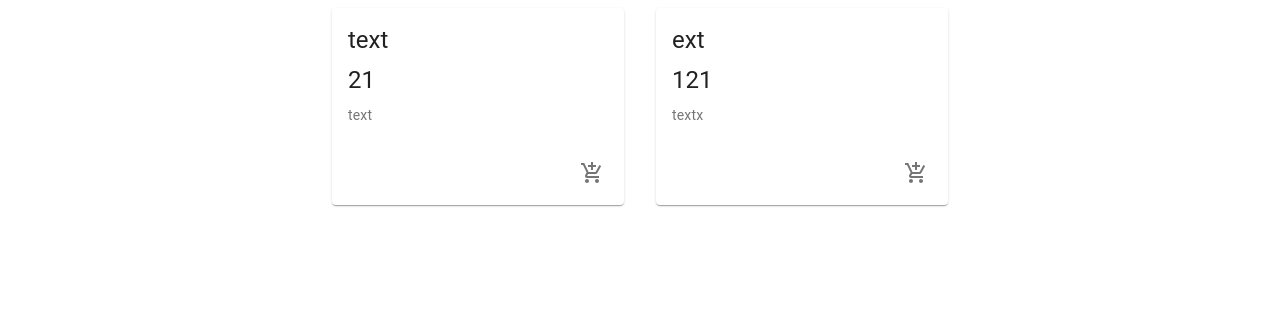
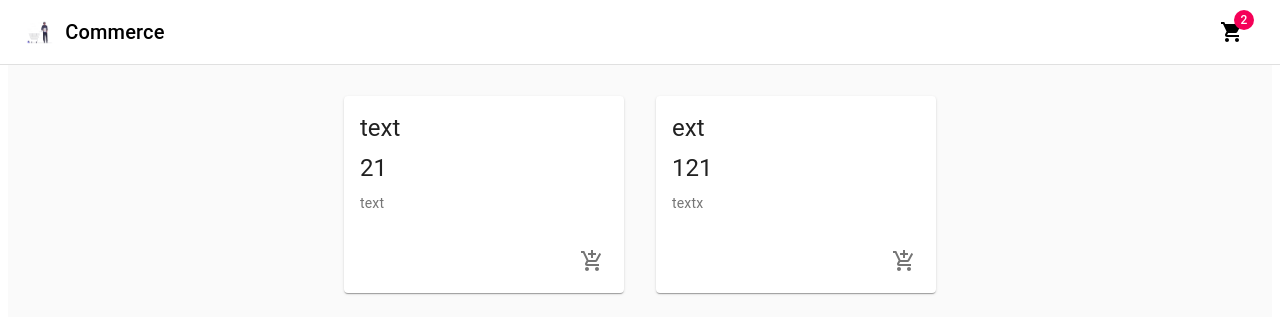
Before and after one commit to amolTelang/eCommerce, a React (Create React App) app in the folder app/: page / in a window 1280 px wide. Shown: the top 334 px of the page. Built offline with nearby package versions, Linux system fonts and the light colour scheme.

Commit message:
started commerce js template

```diff
--- a/app/src/App.js
+++ b/app/src/App.js
@@ -1,8 +1,9 @@
 import React from 'react'
-import Products from './components/products/Products'
+import {Products,Navbar} from './components'
 const App = () => {
     return (
         <div>
+            <Navbar/>
             <Products/>
         </div>
     )
--- /dev/null
+++ b/app/src/components/index.js
@@ -0,0 +1,2 @@
+export {default as Navbar} from './navbar/Navbar'
+export {default as Products} from './products/Products'
--- a/app/src/components/navbar/Navbar.jsx
+++ b/app/src/components/navbar/Navbar.jsx
@@ -1,10 +1,28 @@
-import React from 'react'
-import { AppBar,Toolbar,IconButton,Badge,MenuItem,Menu,Typography } from '@material-ui/core'
+import React,{Fragment} from 'react'
+import { AppBar,Toolbar,IconButton,Badge,MenuItem,Menu,Typography } from '@material-ui/core';
+import { ShoppingCart } from '@material-ui/icons';
+import logo from '../../assests/shopIcon.png';
+import useStyles from './styles';
 const Navbar = () => {
-    return (
-        <div>
-
-        </div>
+    const classes=useStyles();
+        return (
+       <Fragment>
+        <AppBar position="fixed" className={classes.appBar} color="inherit">
+            <Toolbar>
+                <Typography variant="h6" className={classes.title} color="inherit">
+                    <img src={logo} alt="Commerce" height="25px" className={classes.image}/>
+                    Commerce
+                </Typography>
+                <div className={classes.grow}/>
+                <div className={classes.button}/>
+                    <IconButton aria-label="Show cart items" color="inherit">
+                        <Badge badgeContent={2} color="secondary">
+                            <ShoppingCart/>
+                        </Badge>
+                    </IconButton>
+            </Toolbar>
+        </AppBar>
+       </Fragment>
     )
 }
 
--- /dev/null
+++ b/app/src/components/navbar/styles.js
@@ -0,0 +1,68 @@
+import { makeStyles, fade } from '@material-ui/core/styles';
+
+const drawerWidth = 0;
+
+export default makeStyles((theme) => ({
+  appBar: {
+    boxShadow: 'none',
+    borderBottom: '1px solid rgba(0, 0, 0, 0.12)',
+    [theme.breakpoints.up('sm')]: {
+      width: `calc(100% - ${drawerWidth}px)`,
+      marginLeft: drawerWidth,
+    },
+  },
+  title: {
+    flexGrow: 1,
+    alignItems: 'center',
+    display: 'flex',
+    textDecoration: 'none',
+  },
+  image: {
+    marginRight: '10px',
+  },
+  menuButton: {
+    marginRight: theme.spacing(2),
+    [theme.breakpoints.up('sm')]: {
+      display: 'none',
+    },
+  },
+  grow: {
+    flexGrow: 1,
+  },
+  search: {
+    position: 'relative',
+    borderRadius: theme.shape.borderRadius,
+    backgroundColor: fade(theme.palette.common.white, 0.15),
+    '&:hover': {
+      backgroundColor: fade(theme.palette.common.white, 0.25),
+    },
+    marginRight: theme.spacing(2),
+    marginLeft: 0,
+    width: '100%',
+    [theme.breakpoints.up('sm')]: {
+      width: 'auto',
+    },
+  },
+  searchIcon: {
+    padding: theme.spacing(0, 2),
+    height: '100%',
+    position: 'absolute',
+    pointerEvents: 'none',
+    display: 'flex',
+    alignItems: 'center',
+    justifyContent: 'center',
+  },
+  inputRoot: {
+    color: 'inherit',
+  },
+  inputInput: {
+    padding: theme.spacing(1, 1, 1, 0),
+    // vertical padding + font size from searchIcon
+    paddingLeft: `calc(1em + ${theme.spacing(4)}px)`,
+    transition: theme.transitions.create('width'),
+    width: '100%',
+    [theme.breakpoints.up('md')]: {
+      width: '20ch',
+    },
+  },
+}));
--- a/app/src/components/products/Products.jsx
+++ b/app/src/components/products/Products.jsx
@@ -2,6 +2,7 @@
 import React from 'react';
 import {Grid} from '@material-ui/core';
 import Product from './product/Product';
+import useStyles from './styles'
 
 const products=[
   {id:1,name:'text',description:'text',price:21},
@@ -10,8 +11,10 @@
 ];
 //component
 const Products=()=>{
+    const classes=useStyles();
     return(
-    <main>
+    <main className={classes.content}>
+        <div className={classes.toolbar}/>
         <Grid container justify="center" spacing={4}>
         {products.map((product)=>(
             <Grid item key={product.id} xs={12} sm={6} md={4} lg={3}>
--- a/app/src/components/products/product/Product.jsx
+++ b/app/src/components/products/product/Product.jsx
@@ -2,7 +2,7 @@
 import React from 'react'
 import { Card,CardMedia,CardContent,CardActions,Typography,IconButton } from '@material-ui/core';
 import {AddShoppingCart, CallMissedSharp} from '@material-ui/icons'
-import useStyles from '../styles';
+import useStyles from './styles';
 
 //component
 const Product = ({product}) => {
--- /dev/null
+++ b/app/src/components/products/product/styles.js
@@ -0,0 +1,18 @@
+import { makeStyles } from "@material-ui/core/styles";
+export default makeStyles(()=>({
+    root: {
+        maxWidth: '100%',
+      },
+      media: {
+        height: 0,
+        paddingTop: '56.25%', // 16:9
+      },
+      cardActions: {
+        display: 'flex',
+        justifyContent: 'flex-end',
+      },
+      cardContent: {
+        display: 'flex',
+        justifyContent: 'space-between',
+      }
+}));
--- a/app/src/components/products/styles.js
+++ b/app/src/components/products/styles.js
@@ -1,18 +1,13 @@
-import { makeStyles } from "@material-ui/core/styles";
-export default makeStyles(()=>({
-    root: {
-        maxWidth: '100%',
-      },
-      media: {
-        height: 0,
-        paddingTop: '56.25%', // 16:9
-      },
-      cardActions: {
-        display: 'flex',
-        justifyContent: 'flex-end',
-      },
-      cardContent: {
-        display: 'flex',
-        justifyContent: 'space-between',
-      }
+import { makeStyles } from '@material-ui/core/styles';
+
+export default makeStyles((theme) => ({
+  toolbar: theme.mixins.toolbar,
+  content: {
+    flexGrow: 1,
+    backgroundColor: theme.palette.background.default,
+    padding: theme.spacing(3),
+  },
+  root: {
+    flexGrow: 1,
+  },
 }));
--- /dev/null
+++ b/app/src/lib/commerce.js
@@ -0,0 +1,3 @@
+import Commerce from '@chec/commerce.js'
+
+export const commerce=new Commerce(process.env.REACT_APP_CHEC_PUBLIC_KEY,true);
```
Also changed, not shown: app/src/assests/shopIcon.png (added).
